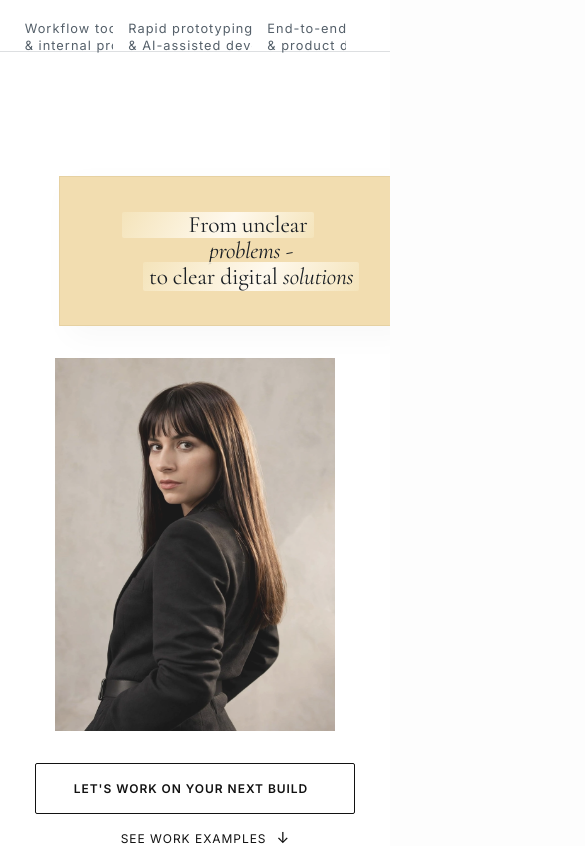
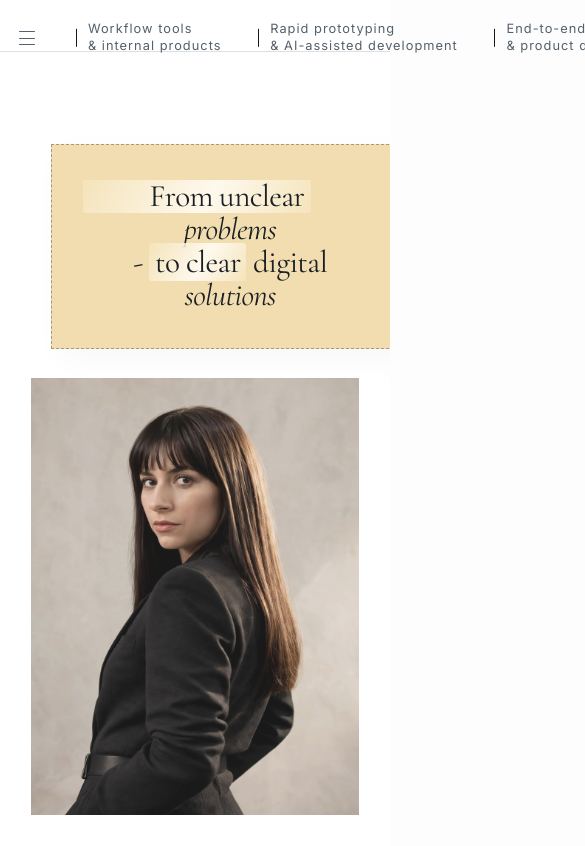
Before and after one commit to Irene2828/porfoliojuly, a Next.js app: page / in a window 390 px wide. Shown: the top 846 px of the page, 585 px wide, since content can reach past the window. Built offline with nearby package versions, Linux system fonts and the light colour scheme; no server answers; the database is empty; a web font is replaced by a local one.

Commit message:
Refine hero mobile layout and spacing

```diff
--- a/src/app/components/Header.css
+++ b/src/app/components/Header.css
@@ -13,10 +13,10 @@
   width: 100%;
   max-width: 1283px; /* 10% wider */
   display: flex;
-  justify-content: space-between; /* space-between to push links left and tagline right */
+  justify-content: flex-start;
   align-items: center;
   height: 4.75rem; /* fixed height to match white header area */
-  padding: 0 2rem 0 3.25rem; /* left edge aligned with beige frame */
+  padding: 0 2rem 0 1.25rem; /* keep header narrow */
   z-index: 100;
   pointer-events: none; /* Let clicks pass through if empty space */
 }
@@ -66,16 +66,16 @@
 
 .header-nav {
   display: flex;
-  justify-content: space-between;
-  width: 100%;
-  gap: 3rem;
+  justify-content: flex-start;
+  width: auto;
+  gap: clamp(1.6rem, 4.4vw, 4rem);
   line-height: 1;
   align-items: center;
   opacity: 0;
   animation: headerNavFadeIn 1.5s cubic-bezier(0.16, 1, 0.3, 1) both;
   animation-delay: var(--hero-scan-delay);
   padding-left: 0;
-  margin-left: -2rem;
+  margin-left: 0;
 }
 
 .header-menu-button {
@@ -132,12 +132,24 @@
   text-decoration: none;
   position: relative;
   overflow: hidden;
-  padding: 0.2rem 0;
+  padding: 0.2rem 0.15rem 0.2rem 0.75rem;
   line-height: 1.3; /* compact 2-line spacing */
 }
 
 .header-nav .nav-link:first-of-type {
-  margin-left: 0.8rem;
+  margin-left: 0;
+}
+
+.nav-link::before {
+  content: '';
+  position: absolute;
+  left: 0;
+  top: 50%;
+  width: 1px;
+  height: 1.15rem;
+  background: #000000;
+  transform: translateY(-50%);
+  opacity: 0.9;
 }
 
 .nav-link::after {
@@ -160,13 +172,13 @@
   .premium-header {
     width: 100%;
     max-width: 100vw;
-    padding: 1.5rem 0.75rem 0.75rem 0.75rem; /* reduced bottom padding by 50% */
+    padding: 1.5rem 0.75rem 0.75rem 0.75rem; /* keep mobile spacing independent */
     border-bottom: 0;
   }
   .header-nav {
-    width: 100%;
-    justify-content: center;
-    gap: clamp(0.9rem, 4vw, 1.5rem);
+    width: auto;
+    justify-content: flex-start;
+    gap: clamp(1.44rem, 8.8vw, 3.36rem);
     flex-wrap: nowrap;
     opacity: 1;
     animation: none;
@@ -183,7 +195,7 @@
   .header-menu-button {
     width: 1.85rem;
     height: 1.1rem;
-    margin-right: -0.2rem;
+    margin-right: 0;
   }
   .header-tagline-right {
     display: none !important;
--- a/src/app/components/Hero.css
+++ b/src/app/components/Hero.css
@@ -17,14 +17,14 @@
   overflow: hidden;
   min-height: 98svh;
   background: #ffffff; /* starts completely white */
-  padding: 11rem 0 3.8rem 0; /* increased height and padding by 8% */
+  padding: 15rem 0 3.8rem 0; /* create more empty space below the header */
   scroll-margin-top: 0;
 }
 
 .hero-section::after {
   content: '';
   position: absolute;
-  top: 4.75rem; /* extends black block to touch header line */
+  top: 4.75rem; /* sit the stroke directly under the header row */
   bottom: 5%; /* cut 5% on bottom */
   right: 0;
   width: 60%; /* wider black section on the left side */
@@ -60,7 +60,7 @@
   opacity: 0;
   animation: heroBgFadeIn var(--hero-motion-duration) cubic-bezier(0.45, 0, 0.2, 1) both;
   animation-delay: var(--hero-intro-delay);
-  top: 4.75rem; /* placed as header stroke */
+  top: 4.75rem; /* aligned with the stroke position */
 }
 
 @keyframes heroCornerSwap {
@@ -121,13 +121,13 @@
   display: flex;
   flex-direction: column;
   align-items: flex-start;
-  margin-top: -5.44rem; /* lowered 25% from previous position */
+  margin-top: -5.6rem; /* move the beige frame 25% higher */
   margin-bottom: 2rem;
   max-width: none !important; /* removed restriction so it can overlap black panel */
-  width: calc(100% + 7.2rem); /* cut extra frame width by 20% */
+  width: calc((100% + 7.2rem) * 0.972); /* extend frame width by 1% more */
   background: #f2ddb0; /* beige/gold tone background card */
-  border: 1px solid rgba(210, 189, 140, 0.38); /* subtle beige border */
-  padding: 2.2rem 0.875rem 2.2rem 3.5rem; /* right padding cut in half again */
+  border: 1px dashed rgba(30, 30, 30, 0.35); /* light off-black dashed stroke */
+  padding: 2.2rem 3.5rem; /* equal left/right spacing inside the beige frame */
   margin-right: -6.12rem; /* pulls about 15% closer to the black section */
   margin-left: 0.95rem; /* aligns left edge closer to header nav */
   transform: translateX(1.25rem); /* move frame closer to the black image */
@@ -276,9 +276,11 @@
 
 .hero-ctas-outside {
   display: flex !important;
-  margin-top: 1.75rem;
-  margin-left: 5rem;
-  align-items: flex-start;
+  width: calc(100% + 7.2rem); /* match the beige frame width */
+  margin-top: 0.15rem; /* move CTAs 25% higher to stay closer to the frame */
+  margin-left: 0.95rem;
+  transform: translate(2rem, -2.4rem); /* stronger upward nudge while keeping the right edge aligned */
+  align-items: flex-end;
   justify-content: flex-start;
   flex-direction: column !important;
   gap: 0.75rem;
@@ -290,7 +292,7 @@
   color: #121212;
   border: 1px solid #121212;
   box-shadow: none;
-  align-self: flex-start;
+  align-self: flex-end;
 }
 
 .hero-ctas-outside .btn-primary-outline:hover {
@@ -303,11 +305,11 @@
   display: block;
   background: transparent;
   border: 0 !important;
-  color: #121212;
+  color: #f5efe5;
   padding: 0 0 0 1.3rem;
   height: auto;
   box-shadow: none !important;
-  align-self: flex-start;
+  align-self: flex-end;
   justify-content: flex-start;
   width: fit-content;
   font-weight: 400;
@@ -326,7 +328,7 @@
 .hero-ctas-outside .btn-secondary-stacked:hover {
   background: transparent;
   border: 0 !important;
-  color: #121212;
+  color: #ffffff;
 }
 
 .hero-ctas-outside .btn-secondary-stacked .arrow {
@@ -492,7 +494,7 @@
 @media (max-width: 900px) {
   /* ── Mobile: centered single-column, name over photo ── */
   .hero-section {
-    padding-top: 11rem !important; /* Push name group further below the header bar on mobile to prevent overlap */
+    padding-top: 8.5rem !important;
     padding-bottom: 3rem;
     padding-inline: 0;
     min-height: auto;
@@ -525,12 +527,13 @@
     grid-template-rows: auto auto auto auto auto !important;
     align-items: center !important;
     justify-content: center !important;
-    gap: 0 !important;
+    gap: 1.1rem !important;
     width: 100% !important;
     max-width: 100% !important;
     margin: 0 auto !important;
     transform: none !important;
-    padding-inline: 1.5rem !important;
+    padding-inline: 1rem !important;
+    padding-top: 0.5rem !important;
     box-sizing: border-box;
   }
 
@@ -545,11 +548,11 @@
   /* Image: centered visual */
   .hero-image-wrapper {
     grid-row: 2 !important; /* positioned after name group */
-    width: auto !important;
+    width: min(100%, 24rem) !important;
     max-width: 100% !important;
     height: auto !important;
     flex: none;
-    margin: 0 auto 2rem auto !important;
+    margin: 0 auto 1.35rem auto !important;
     transform: none !important;
     position: relative;
     display: flex;
@@ -559,8 +562,8 @@
   }
 
   .cv-scanner .hero-image-container {
-    width: 280px !important;
-    max-width: 80vw !important;
+    width: min(84vw, 22rem) !important;
+    max-width: 100% !important;
     height: auto !important;
     aspect-ratio: 3 / 4 !important; /* keep aspect ratio on photo container */
   }
@@ -577,9 +580,9 @@
   /* Name group: positioned above visual */
   .hero-name-group {
     grid-row: 1 !important; /* positioned first */
-    width: 100% !important;
+    width: min(100%, 34rem) !important;
     margin-top: 0 !important; /* reset negative pull-up */
-    margin-bottom: 2rem !important;
+    margin-bottom: 0.75rem !important;
     align-items: center !important;
     justify-content: center !important;
     display: flex;
@@ -599,13 +602,13 @@
   .hero-name-group .hero-text h1 {
     width: 100%;
     max-width: 100%;
-    font-size: clamp(1.4rem, 6vw, 1.8rem) !important;
-    letter-spacing: -0.01em;
+    font-size: clamp(1.75rem, 8vw, 2.4rem) !important;
+    letter-spacing: -0.02em;
     overflow-wrap: break-word;
     word-break: normal;
     text-align: center !important;
     margin: 0 !important;
-    line-height: 1.1;
+    line-height: 1.06;
     -webkit-text-fill-color: #1a1f24 !important; /* force solid near-black */
     color: #1a1f24 !important;
     opacity: 1 !important;
@@ -615,7 +618,7 @@
 
   .hero-name-eyebrow {
     text-align: center !important;
-    margin: 0.5rem auto 0 auto !important;
+    margin: 0.35rem auto 0 auto !important;
     font-size: 0.78rem !important;
     color: #4d565f !important;
     opacity: 0.95 !important;
@@ -626,8 +629,8 @@
   .hero-intro-text {
     grid-row: 3 !important; /* positioned after visual */
     display: block;
-    max-width: 320px !important;
-    margin: 0 auto 1.5rem auto !important;
+    max-width: 22rem !important;
+    margin: 0 auto 1rem auto !important;
     text-align: center !important;
     line-height: 1.5;
     font-size: 0.92rem !important;
@@ -638,8 +641,8 @@
   .hero-bullets-right {
     grid-row: 4 !important; /* positioned after visual */
     width: 100% !important;
-    max-width: 320px !important;
-    margin: 2rem auto 1rem auto !important; /* increased space below image, cut space above CTAs by 50% */
+    max-width: 22rem !important;
+    margin: 1.2rem auto 0.8rem auto !important;
     padding: 0 !important;
     box-sizing: border-box;
     display: flex !important; /* show it on mobile */
@@ -669,12 +672,12 @@
   /* CTAs: full-width stacked */
   .hero-ctas {
     grid-row: 5 !important; /* positioned at the end */
-    width: 100% !important;
-    max-width: 320px !important;
+    width: min(100%, 22rem) !important;
+    max-width: 22rem !important;
     flex-direction: column !important;
     align-items: stretch !important;
     gap: 0.75rem;
-    margin: 0 auto !important;
+    margin: 0.35rem auto 0 !important;
   }
 
   .hero-ctas .btn {
--- a/src/app/components/Hero.tsx
+++ b/src/app/components/Hero.tsx
@@ -19,9 +19,8 @@ export default function Hero() {
                 className="hero-text"
               >
                 <h1 className="title-serif hero-statement">
-                  <span className="highlight-gold highlight-gold-bridge">From unclear</span><br />
-                  <em>problems</em> -<br />
-                  <span className="highlight-gold">to clear digital <em>solutions</em></span>
+                  <span className="highlight-gold highlight-gold-bridge">From unclear</span> <em>problems</em><br />
+                  - <span className="highlight-gold">to clear</span> digital <em>solutions</em>
                 </h1>
               </motion.div>
             </div>
@@ -92,8 +91,8 @@ export default function Hero() {
 
 
           <div className="hero-image-tagline-stacked">
-            <div className="tagline-name">Iryna Sheremeta</div>
-            <div className="tagline-title">Product Builder & Designer</div>
+            <div className="tagline-name">IRYNA SHEREMETA</div>
+            <div className="tagline-title">0-1 Product builder / Designer</div>
           </div>
         </div>
       </div>
```
